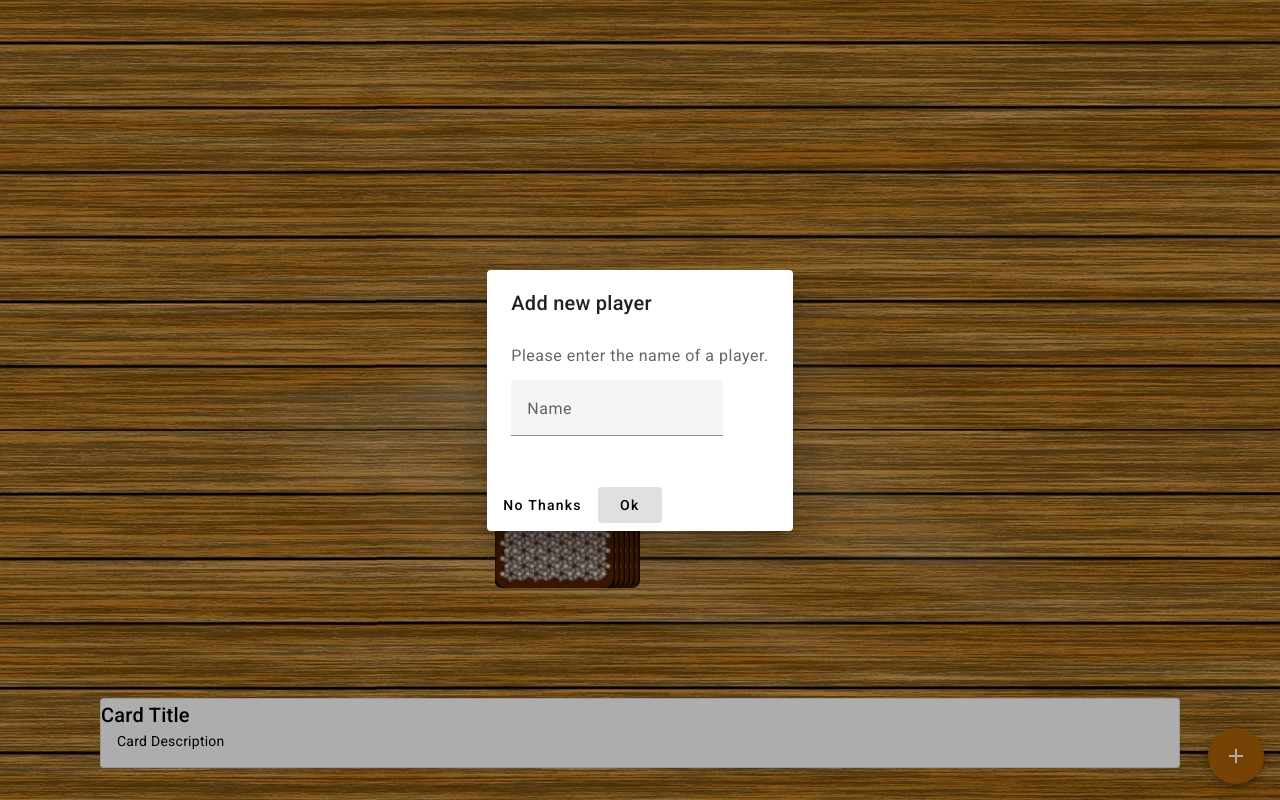
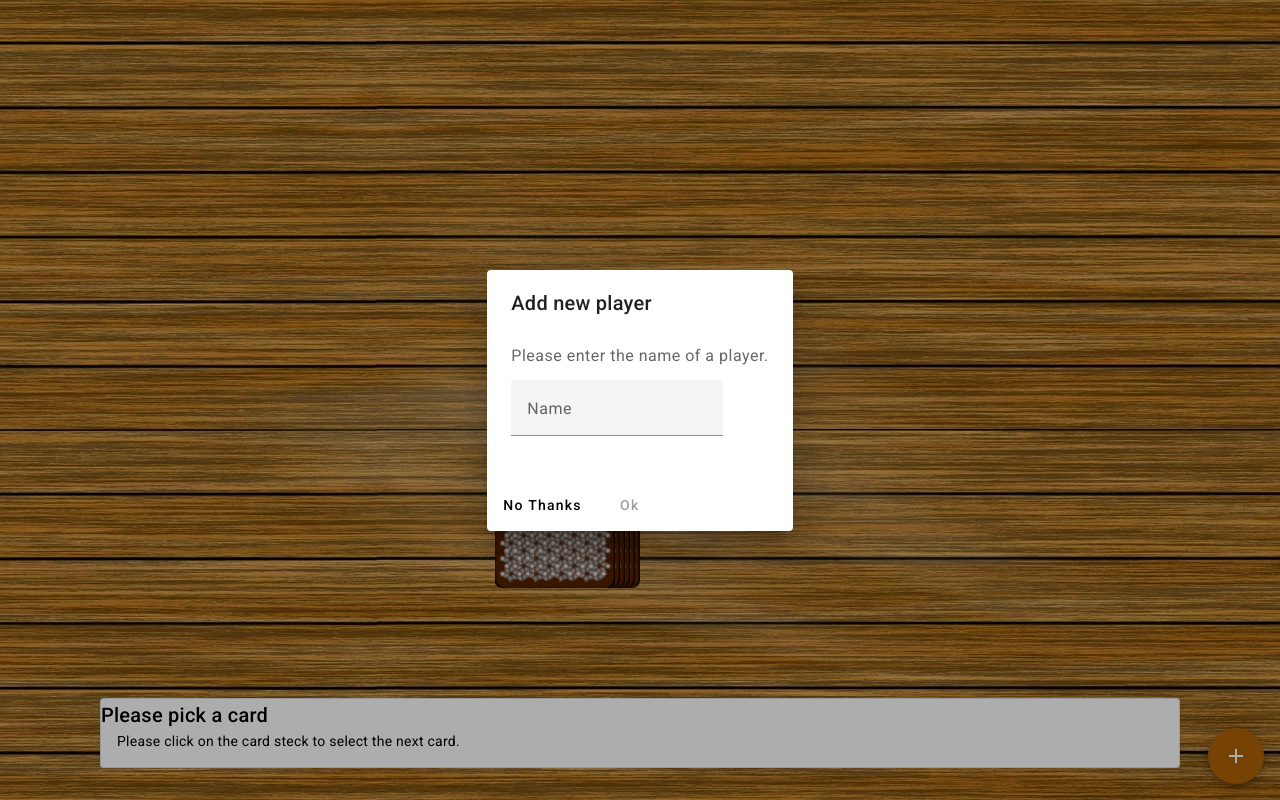
Before and after one commit to Hamidou-ctr/game_ringoffire, an Angular app: page /game in a window 1280 px wide. Both pictures are taken after a click on the button "add". Built offline with nearby package versions, Linux system fonts and the light colour scheme.

Commit message:
Playerble version

```diff
--- a/src/app/dialog-add-player/dialog-add-player.component.html
+++ b/src/app/dialog-add-player/dialog-add-player.component.html
@@ -8,5 +8,5 @@
 </mat-dialog-content>
 <mat-dialog-actions>
   <button mat-button (click)="onNoClick()">No Thanks</button>
-  <button mat-button [mat-dialog-close]="name" cdkFocusInitial>Ok</button>
+  <button mat-button [disabled]="name.length == 0" [mat-dialog-close]="name" cdkFocusInitial>Ok</button>
 </mat-dialog-actions>
--- a/src/app/dialog-add-player/dialog-add-player.component.ts
+++ b/src/app/dialog-add-player/dialog-add-player.component.ts
@@ -1,6 +1,6 @@
 import { Component } from '@angular/core';
 
-import { MatDialogModule } from '@angular/material/dialog';
+import { MatDialogModule, MatDialogRef } from '@angular/material/dialog';
 
 import { MatFormFieldModule } from '@angular/material/form-field';
 
@@ -21,71 +21,9 @@
 
   name: string = '';
 
-constructor() {}
+constructor(private dialogRef: MatDialogRef<DialogAddPlayerComponent>) {}
 
 onNoClick(){
-
+  this.dialogRef.close();
 }
-
 }
-
-
-/*
-
-import { Component } from '@angular/core';
-
-import { MatDialogModule } from '@angular/material/dialog';
-
-import { MatFormFieldModule } from '@angular/material/form-field';
-
-import { MatInputModule } from '@angular/material/input';
-
-import { MatButtonModule } from '@angular/material/button';
-
-import { FormsModule } from '@angular/forms';
-
-
-
-@Component({
-
-  selector: 'app-dialog-add-player',
-
-  standalone: true,
-
-  imports: [
-
-    MatDialogModule,
-
-    MatFormFieldModule,
-
-    MatInputModule,
-
-    MatButtonModule,
-
-    FormsModule
-
-  ],
-
-  templateUrl: './dialog-add-player.component.html',
-
-  styleUrl: './dialog-add-player.component.scss'
-
-})
-
-export class DialogAddPlayerComponent {
-
-  name: string = '';
-
-
-
-  onNoclick(): void {
-
-    // Add your logic here
-
-  }
-
-}
-
-
-
-*/
--- a/src/app/game-info/game-info.component.html
+++ b/src/app/game-info/game-info.component.html
@@ -1,6 +1,6 @@
 <mat-card appearance="outlined">
-  <mat-card-title>{{ title }}</mat-card-title>
+  <mat-card-title>{{ card ? title : 'Please pick a card' }}</mat-card-title>
   <mat-card-content>
-    {{ description }}
+    {{ card ? description : 'Please click on the card steck to select the next card.' }}
   </mat-card-content>
 </mat-card>
--- a/src/app/game/game.component.ts
+++ b/src/app/game/game.component.ts
@@ -47,7 +47,9 @@
     const dialogRef = this.dialog.open(DialogAddPlayerComponent);
 
     dialogRef.afterClosed().subscribe((name: string) => {
+      if (name && name.length > 0){
       this.game.players.push(name);
+      }
     });
   }
 }
```
